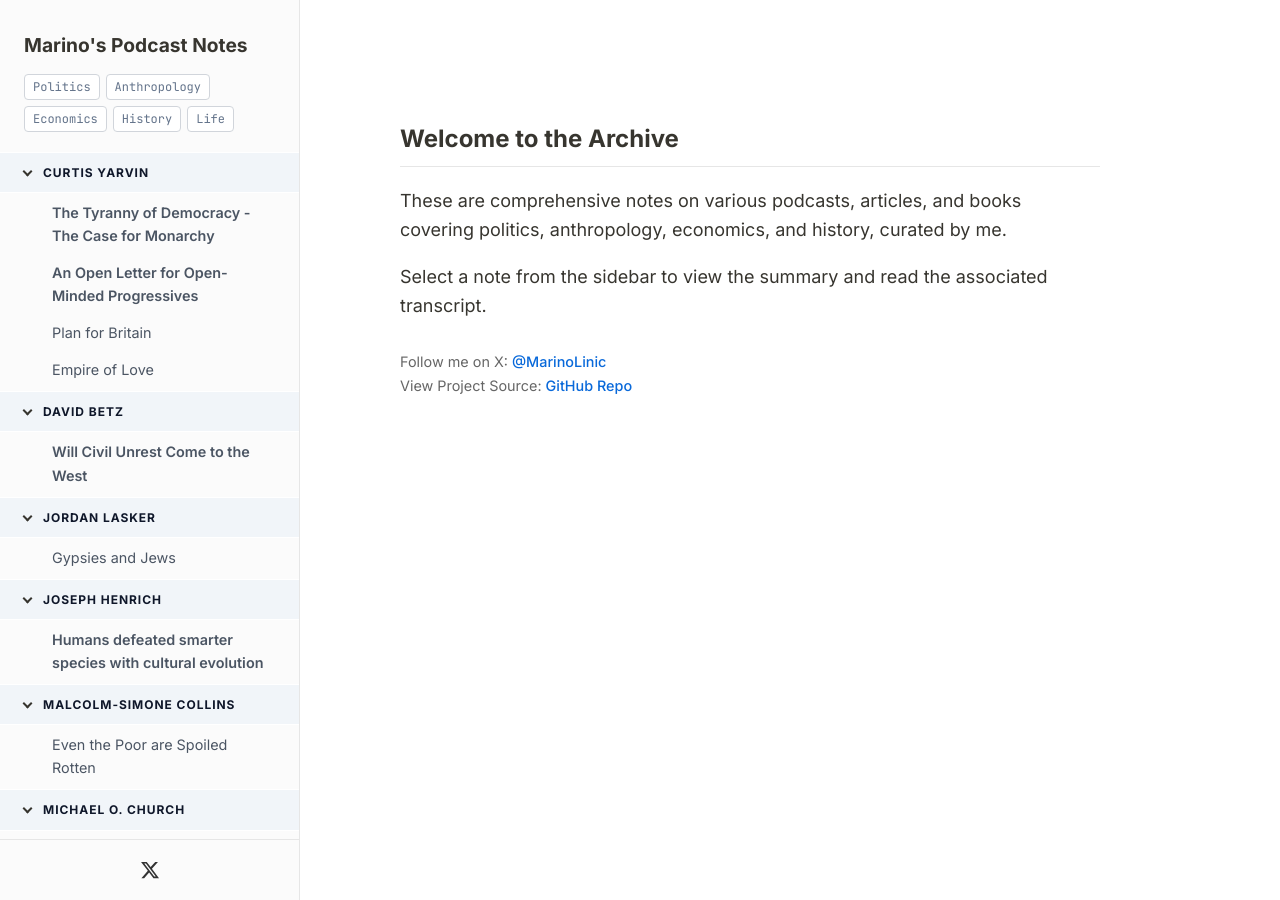
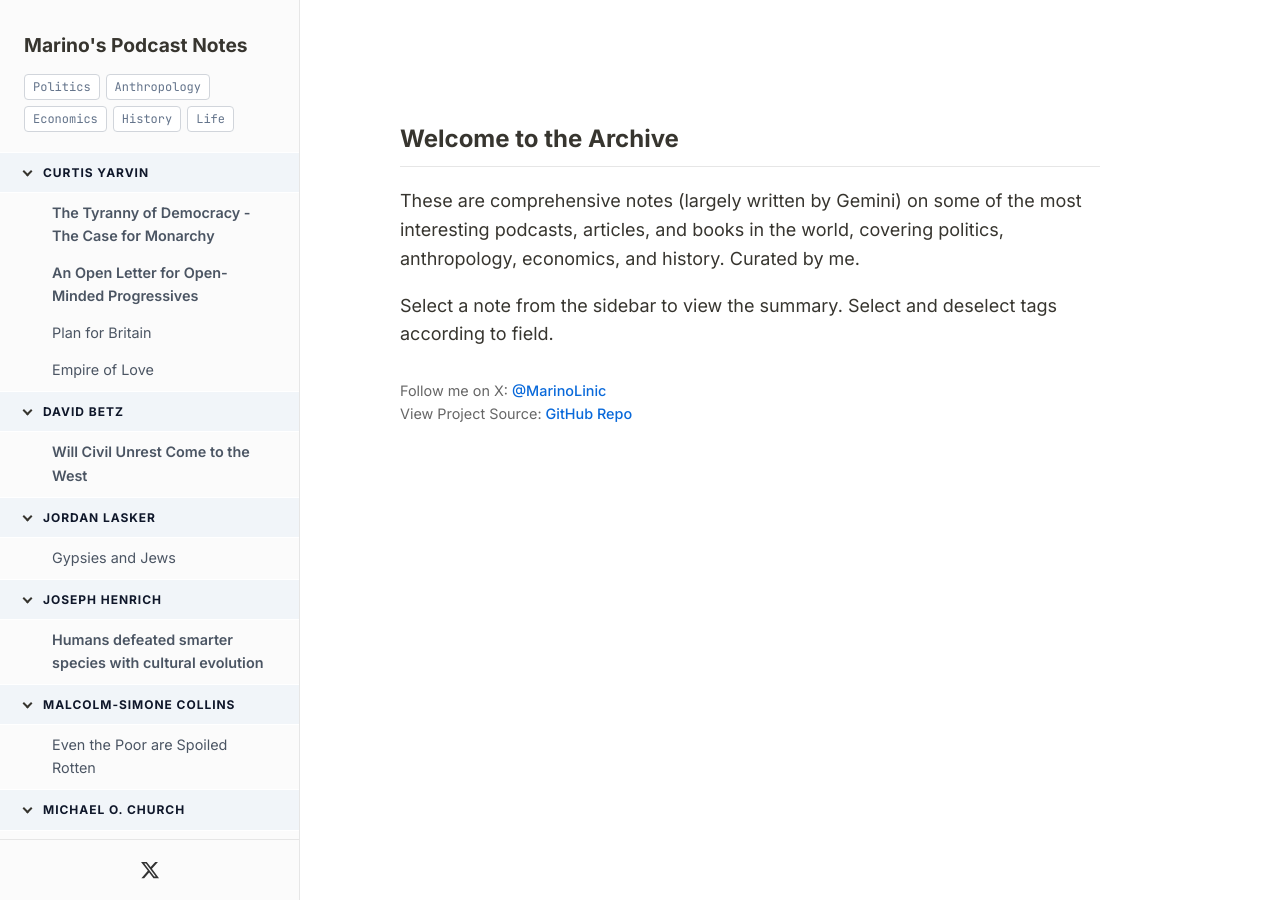
Before and after one commit to MarinoLinic/podcasts, a Jekyll site: the page built from index.html, in a window 1280 px wide. Built offline with Jekyll 4.4.1, drawn with Linux system fonts in a browser that asks for light colours.

Commit message:
Homepage text

```diff
--- a/index.html
+++ b/index.html
@@ -6,10 +6,10 @@ title: Home
 <div class="welcome-screen">
 	<h2>Welcome to the Archive</h2>
 	<p>
-		These are comprehensive notes on various podcasts, articles, and books covering politics, anthropology, economics,
-		and history, curated by me.
+		These are comprehensive notes (largely written by Gemini) on some of the most interesting podcasts, articles, and
+		books in the world, covering politics, anthropology, economics, and history. Curated by me.
 	</p>
-	<p>Select a note from the sidebar to view the summary and read the associated transcript.</p>
+	<p>Select a note from the sidebar to view the summary. Select and deselect tags according to field.</p>
 
 	<div style="margin-top: 30px; font-size: 0.9rem; color: #666">
 		<p>
```
